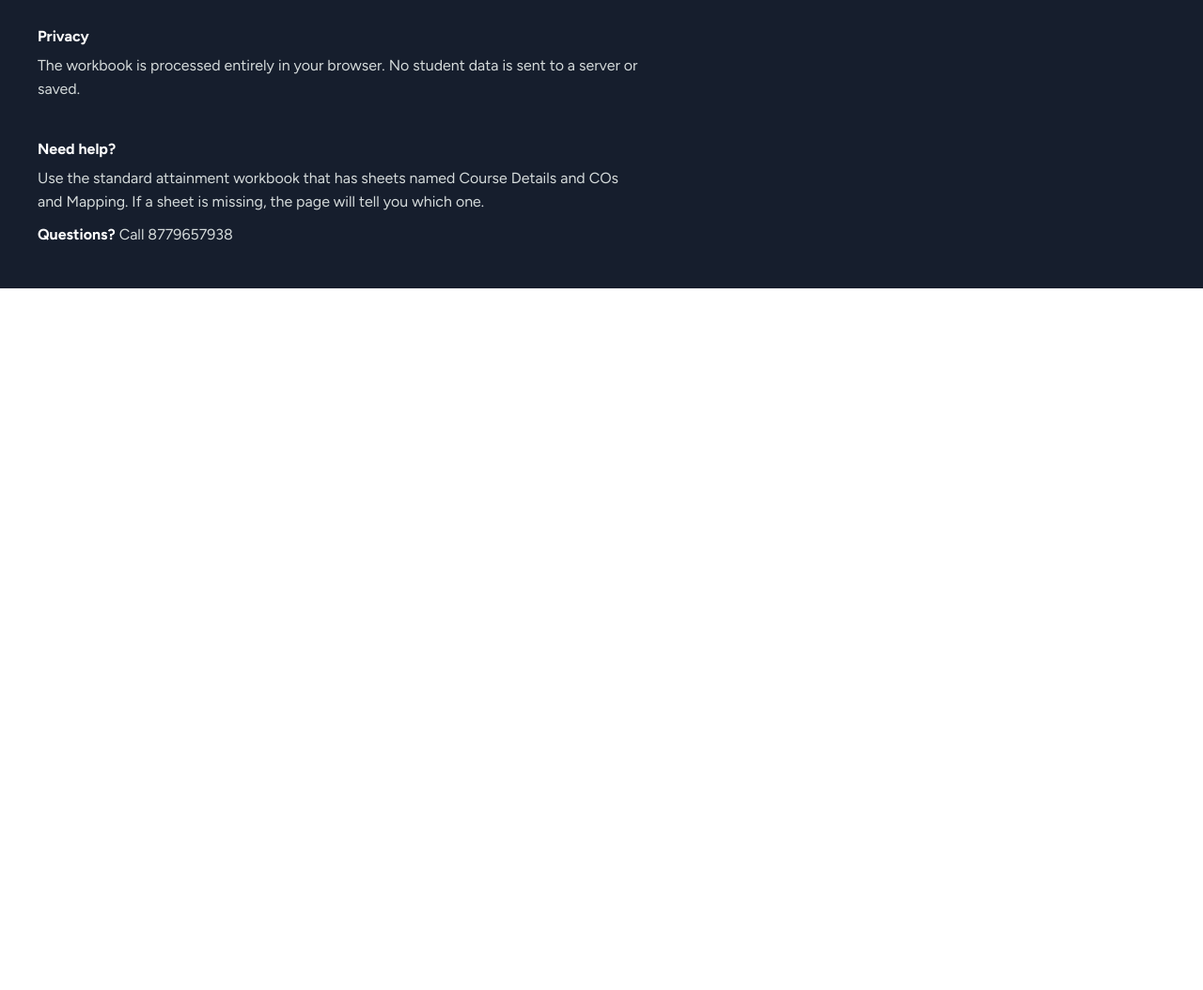
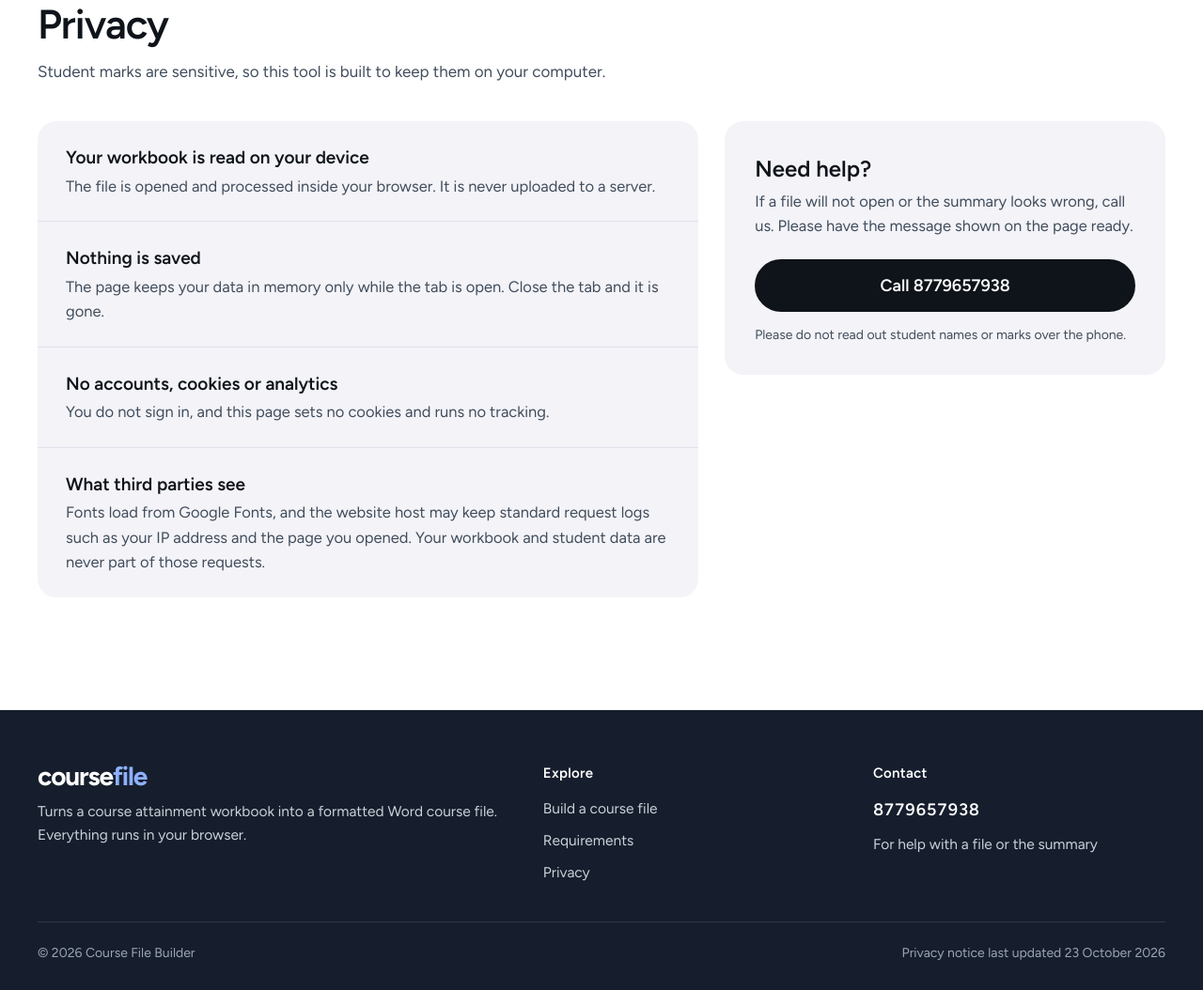
Before and after one commit to Samarthpande1510/course-file, a website: page public/index.html in a window 1280 px wide. Shown: the part 2718-3772 px from the top of the page at 94% size. Before the commit the page ends 3025 px from the top, so only its background shows below. Drawn offline with Linux system fonts and the light colour scheme.

Commit message:
Add privacy section, contact card and professional footer

```diff
--- a/public/index.html
+++ b/public/index.html
@@ -177,10 +177,33 @@ input[type=text]:focus{outline:3px solid var(--focus);outline-offset:1px;border-
 .a3 span{font:500 13px/1 var(--mono);background:rgba(255,255,255,.92);padding:8px 10px;border-radius:8px}
 .reqnote{margin:34px 0 0;color:var(--ink-2);max-width:46em}
 
-footer{background:var(--util);color:#d5dbdb;margin-top:60px}
-footer .in{max-width:1320px;margin:auto;padding:44px 40px;display:flex;gap:40px;flex-wrap:wrap;justify-content:space-between;font-size:16px}
-footer strong{color:#fff;display:block;margin-bottom:6px}
-footer p{margin:0;max-width:40em}
+/* privacy and contact */
+.priv{margin-top:120px}
+.privgrid{display:grid;grid-template-columns:minmax(0,1.5fr) minmax(0,1fr);gap:28px;align-items:start}
+@media(max-width:980px){.privgrid{grid-template-columns:1fr}}
+.plist{list-style:none;margin:0;padding:0;background:var(--card);border-radius:var(--r)}
+.plist li{padding:24px 30px}
+.plist li+li{border-top:1px solid #e1e1ec}
+.plist b{display:block;font-size:19px;font-weight:600;margin-bottom:2px}
+.plist span{color:var(--ink-2);font-size:16.5px}
+.contact h3{font-size:24px!important}
+.contact p{margin:0 0 22px;color:var(--ink-2);font-size:16.5px}
+.contact .btn{width:100%}
+.contact small{display:block;margin-top:14px;color:var(--ink-2);font-size:14px}
+
+footer{background:var(--util);color:#c9d1d9;margin-top:80px}
+footer .in{max-width:1320px;margin:auto;padding:56px 40px 28px}
+.fgrid{display:grid;grid-template-columns:1.6fr 1fr 1fr;gap:40px;padding-bottom:40px;border-bottom:1px solid #2c384b}
+@media(max-width:820px){.fgrid{grid-template-columns:1fr;gap:28px}}
+footer .word{color:#fff;font-size:28px;display:inline-block;margin-bottom:12px}
+footer .word b{color:#8fb0ff}
+footer p{margin:0;max-width:34em;font-size:15.5px;line-height:1.6}
+footer h4{margin:0 0 14px;color:#fff;font-size:15px;font-weight:600;letter-spacing:.02em}
+footer ul{list-style:none;margin:0;padding:0;display:grid;gap:10px;font-size:15.5px}
+footer a{text-decoration:none;color:#c9d1d9}
+footer a:hover{color:#fff;text-decoration:underline}
+footer .tel{color:#fff;font-weight:600;font-size:18px;font-variant-numeric:tabular-nums}
+.fbase{display:flex;justify-content:space-between;gap:16px;flex-wrap:wrap;padding-top:22px;font-size:14px;color:#9aa6b5}
 
 @media(max-width:820px){.nav ul{display:none}.util .in,.nav .in,.hero .in,.wrap,footer .in{padding-left:20px;padding-right:20px}.hcard{padding:34px 26px}.card{padding:22px}.rq .card{padding:0}.sheet{--sheet-r:36px;padding-top:56px}}
 @media(prefers-reduced-motion:reduce){*{animation:none!important;transition:none!important;scroll-behavior:auto!important}.card:hover,.card:focus-within{transform:none}}
@@ -297,15 +320,47 @@ footer p{margin:0;max-width:40em}
       </div>
       <p class="reqnote">Not sure your file qualifies? Upload it anyway. If anything is missing, the page tells you exactly what it could not find.</p>
     </section>
+
+    <section class="priv" id="privacy" aria-labelledby="pr-h">
+      <h2 id="pr-h">Privacy</h2>
+      <p class="lede">Student marks are sensitive, so this tool is built to keep them on your computer.</p>
+      <div class="privgrid">
+        <ul class="plist">
+          <li><b>Your workbook is read on your device</b><span>The file is opened and processed inside your browser. It is never uploaded to a server.</span></li>
+          <li><b>Nothing is saved</b><span>The page keeps your data in memory only while the tab is open. Close the tab and it is gone.</span></li>
+          <li><b>No accounts, cookies or analytics</b><span>You do not sign in, and this page sets no cookies and runs no tracking.</span></li>
+          <li><b>What third parties see</b><span>Fonts load from Google Fonts, and the website host may keep standard request logs such as your IP address and the page you opened. Your workbook and student data are never part of those requests.</span></li>
+        </ul>
+        <aside class="card contact" id="help" aria-labelledby="ct-h">
+          <h3 id="ct-h">Need help?</h3>
+          <p>If a file will not open or the summary looks wrong, call us. Please have the message shown on the page ready.</p>
+          <a class="btn" href="tel:8779657938" aria-label="Call 8779657938">Call 8779657938</a>
+          <small>Please do not read out student names or marks over the phone.</small>
+        </aside>
+      </div>
+    </section>
   </div>
 </main>
 
-<footer id="help">
-    <div class="in">
-      <div id="privacy"><strong>Privacy</strong><p>The workbook is processed entirely in your browser. No student data is sent to a server or saved.</p></div>
-      <div><strong>Need help?</strong><p>Use the standard attainment workbook that has sheets named Course Details and COs and Mapping. If a sheet is missing, the page will tell you which one.</p><p style="margin-top:10px"><strong style="display:inline">Questions?</strong> Call 8779657938</p></div>
+<footer>
+  <div class="in">
+    <div class="fgrid">
+      <div>
+        <a class="word" href="#" aria-label="Course File Builder home">course<b>file</b></a>
+        <p>Turns a course attainment workbook into a formatted Word course file. Everything runs in your browser.</p>
+      </div>
+      <nav aria-label="Footer">
+        <h4>Explore</h4>
+        <ul><li><a href="#build">Build a course file</a></li><li><a href="#requirements">Requirements</a></li><li><a href="#privacy">Privacy</a></li></ul>
+      </nav>
+      <div>
+        <h4>Contact</h4>
+        <ul><li><a class="tel" href="tel:8779657938">8779657938</a></li><li>For help with a file or the summary</li></ul>
+      </div>
     </div>
-  </footer>
+    <div class="fbase"><span>&copy; 2026 Course File Builder</span><span>Privacy notice last updated 23 October 2026</span></div>
+  </div>
+</footer>
 
 <script src="vendor/exceljs.min.js"></script>
 <script src="vendor/jszip.min.js"></script>
```
